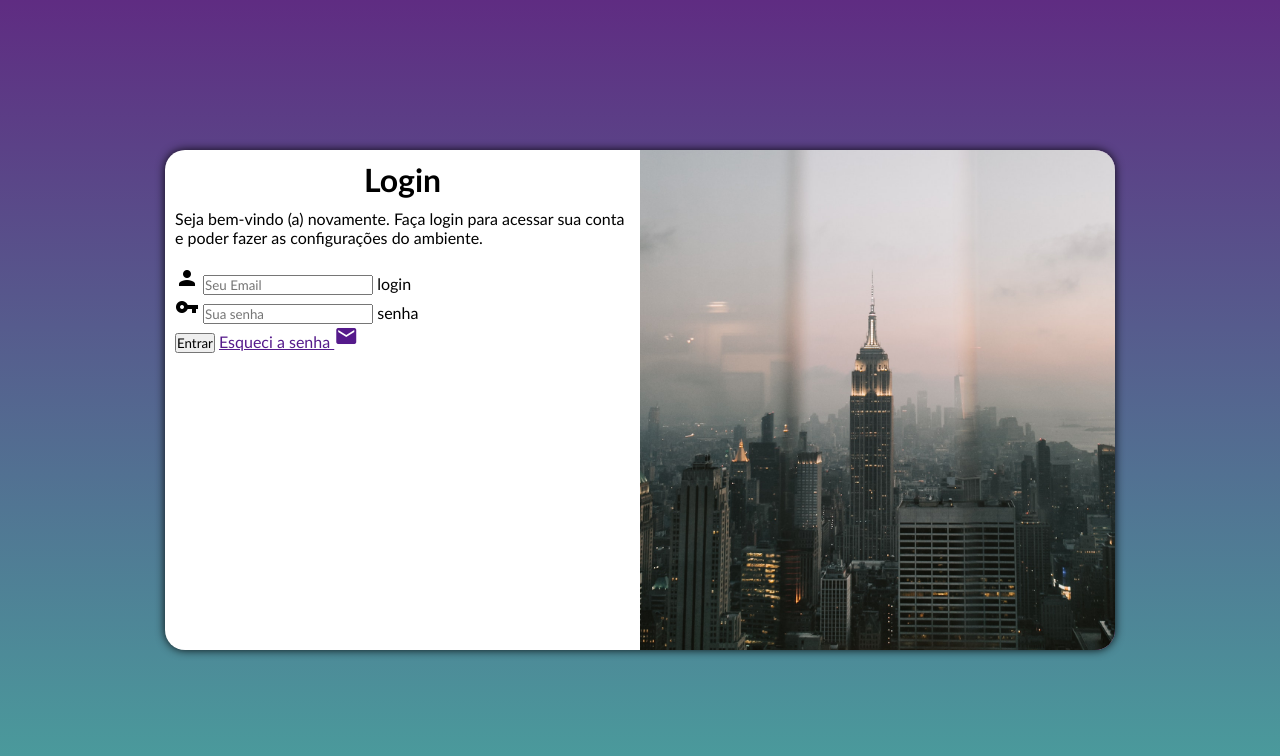
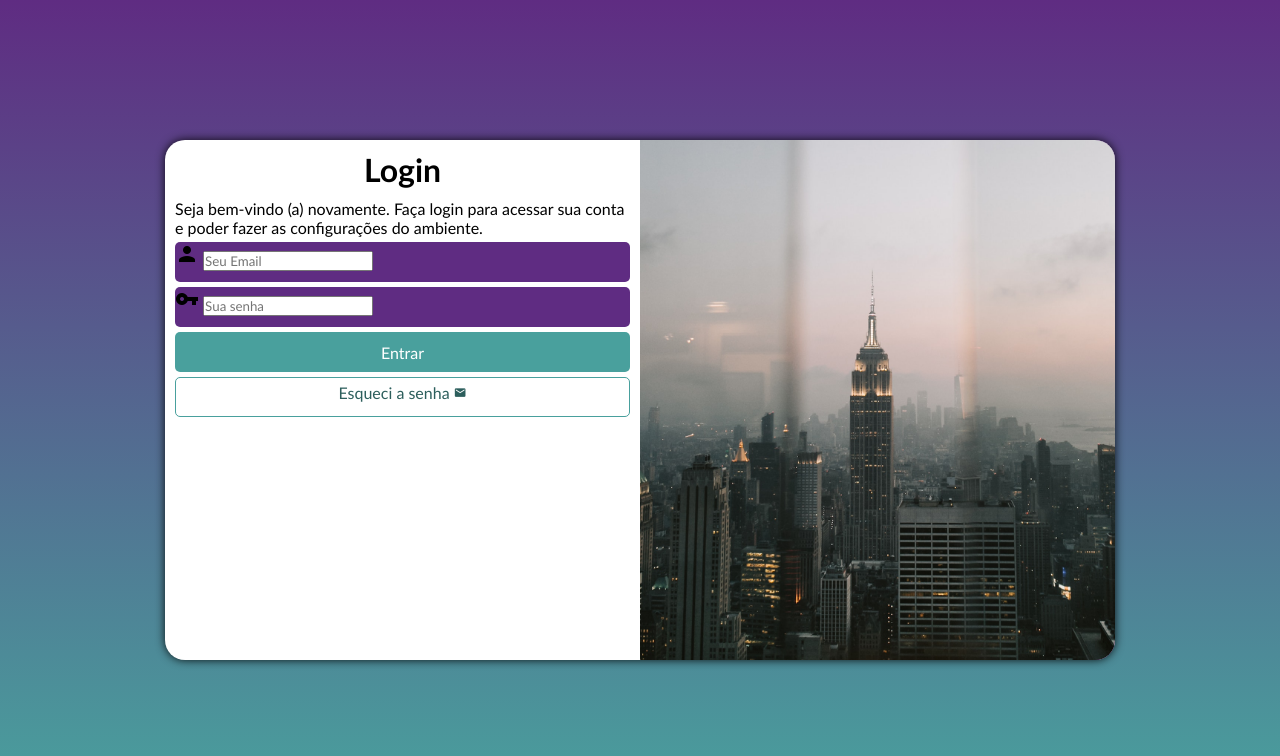
Before and after one commit to BrunoDark777/projeto-login, a PHP site: page / in a window 1280 px wide. Shown: the top 756 px of the page. Run offline with PHP 8.4, Linux system fonts and the light colour scheme.

Commit message:
atualização do login

```diff
--- a/estilos/style.css
+++ b/estilos/style.css
@@ -32,8 +32,8 @@ section#login{
     top: 50%;
     left: 50%;
     background-color: white;
-    width: 250px;
-    height: 500px;
+    width: 270px;
+    height: 520px;
     border-radius: 20px;
     transform: translate(-50%, -50%);
     box-shadow: 0px 0px 10px rgba(0, 0, 0, 0.89);
@@ -63,3 +63,55 @@ div#formulario > h1{
 div#cformulario > p{
     font-size: 0.8em;
 }
+
+form > div.campo {
+    display: block;
+    background-color: #5f2c82;
+    width: 100%;
+    height: 40px;
+    border-radius: 5px;
+    margin: 5px 0px;
+}
+
+div.campo > label{
+    display: none;
+}
+
+form > input[type=submit] {
+    display: block;
+    font-size: 1em;
+    width: 100%;
+    height: 40px;
+    background-color: #49a09d;
+    border-radius: 5px;
+    border: none;
+    color: white;
+    cursor: pointer;
+}
+
+form > input[type=submit]:hover {
+    background-color: #2c5e5c;
+}
+
+form > a.botao{
+    display: block;
+    text-align: center;
+    font-size: 1em;
+    padding-top: 5px;
+    margin-top: 5px;
+    width: 100%;
+    height: 40px;
+    background-color: white;
+    color: #2c5e5c;
+    border: 1px solid #49a09d;
+    border-radius: 5px;
+    text-decoration: none;
+}
+
+form > a.botao:hover{
+    background-color: #6cf5f0;
+}
+
+form > a.botao > i{
+    font-size: 0.8em;
+}
--- a/index.html
+++ b/index.html
@@ -19,11 +19,11 @@
                 <p>Seja bem-vindo (a) novamente. Faça login para
                 acessar sua conta e poder fazer as configurações do
                 ambiente.</p>
-                <br>
+
                 <form action="login.php" method="post" autocomplete="on">
                     <div class="campo">
                         <span class="material-icons">person</span>
-                        <input type="text" name="login" id="login" placeholder="Seu Email" autocomplete="email" required>
+                        <input type="email" name="login" id="login" placeholder="Seu Email" autocomplete="email" required>
                         <label for="login">login</label>
                     </div>
                     <div class="campo">
@@ -32,7 +32,7 @@
                         <label for="senha">senha</label>
                     </div>
                     <input type="submit" value="Entrar">
-                    <a href="">Esqueci a senha <i class="material-icons">mail</i></a>
+                    <a href="" class="botao">Esqueci a senha <i class="material-icons">mail</i></a>
                 </form>
             </div>
         </section>
```
